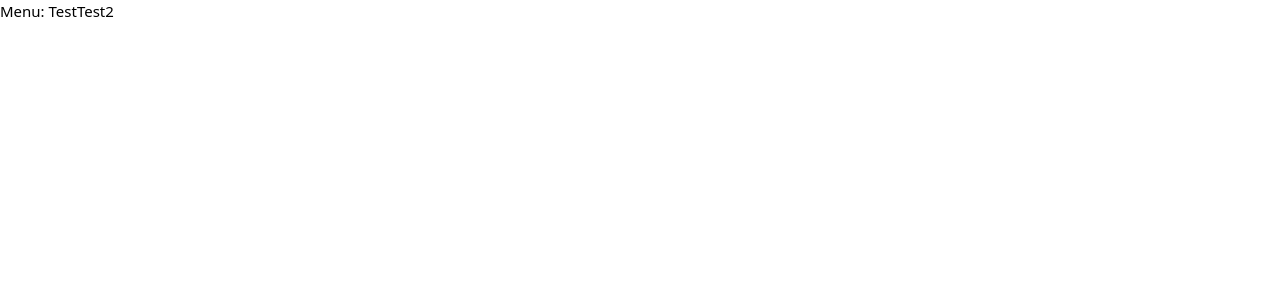
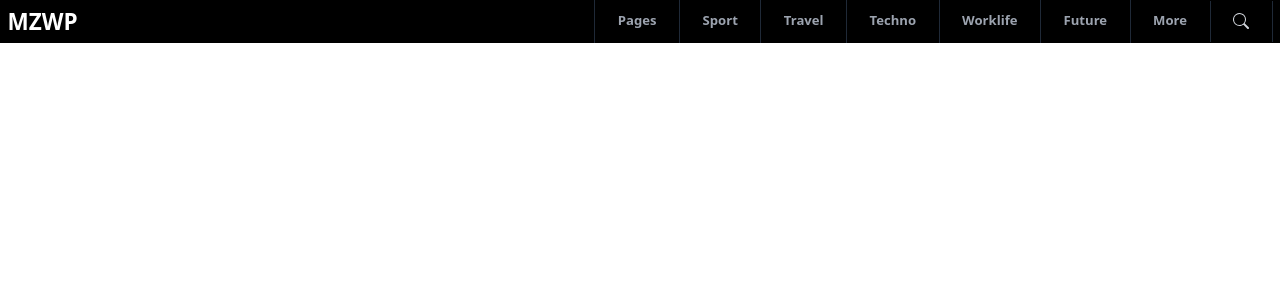
Before and after one commit to nhatphamcdn/magazine-frontend-wp, a Nuxt app: page / in a window 1280 px wide. Shown: the top 300 px of the page. Built offline with nearby package versions, Linux system fonts and the light colour scheme.

Commit message:
feat: add layout sample

```diff
--- a/app.vue
+++ b/app.vue
@@ -1,5 +1,6 @@
 <template>
-  <div>
+  <NuxtLoadingIndicator color="repeating-linear-gradient(to right,var(--c-primary) 0%,var(--c-primary-active) 100%)" />
+  <NuxtLayout>
     <NuxtPage />
-  </div>
+  </NuxtLayout>
 </template>
--- /dev/null
+++ b/layouts/default.vue
@@ -0,0 +1,97 @@
+<script lang="ts" setup>
+
+</script>
+
+<template>
+  <div min-h-screen>
+    <header class="fixed top-0 left-0 right-0 z-50">
+      <nav class="bg-black">
+        <div class="xl:container mx-auto px-3 sm:px-4 xl:px-2">
+          <div class="flex justify-between">
+            <div class="mx-w-10 text-2xl font-bold capitalize text-white flex items-center">
+              <NuxtLink to="/">MZWP</NuxtLink>
+            </div>
+
+            <div class="flex flex-row">
+              <!-- nav menu -->
+              <ul class="navbar hidden lg:flex lg:flex-row text-gray-400 text-sm items-center font-bold">
+                <li class="dropdown relative border-l border-gray-800 hover:bg-gray-900">
+                  <a class="block py-3 px-6 border-b-2 border-transparent" href="#">Pages</a>
+
+                  <!-- <ul class="dropdown-menu font-normal absolute left-0 right-auto top-full z-50 border-b-0 text-left bg-white text-gray-700 border border-gray-100" style="min-width: 12rem;">
+                    <li class="subdropdown relative hover:bg-gray-50">
+                      <a class="block py-2 px-6 border-b border-gray-100" href="#">
+                        Homepage
+                      </a>
+
+                      <ul class="dropdown-menu absolute left-full right-auto transform top-full z-50 border-b-0 text-left -mt-10 ml-0 mr-0 bg-white border border-gray-100" style="min-width: 12rem;">
+                        <li class="relative hover:bg-gray-50"><a class="block py-2 px-6 border-b border-gray-100" href="index.html">Homepage 1</a></li>
+                        <li class="relative hover:bg-gray-50"><a class="block py-2 px-6 border-b border-gray-100" href="index-2.html">Homepage 2</a></li>
+                      </ul>
+                    </li>
+                  </ul> -->
+                </li>
+                <li class="relative border-l border-gray-800 hover:bg-gray-900">
+                  <a class="block py-3 px-6 border-b-2 border-transparent" href="#">Sport</a>
+                </li>
+                <li class="relative border-l border-gray-800 hover:bg-gray-900">
+                  <a class="block py-3 px-6 border-b-2 border-transparent" href="#">Travel</a>
+                </li>
+                <li class="relative border-l border-gray-800 hover:bg-gray-900">
+                  <a class="block py-3 px-6 border-b-2 border-transparent" href="#">Techno</a>
+                </li>
+                <li class="relative border-l border-gray-800 hover:bg-gray-900">
+                  <a class="block py-3 px-6 border-b-2 border-transparent" href="#">Worklife</a>
+                </li>
+                <li class="relative border-l border-gray-800 hover:bg-gray-900">
+                  <a class="block py-3 px-6 border-b-2 border-transparent" href="#">Future</a>
+                </li>
+                <li class="relative border-l border-gray-800 hover:bg-gray-900">
+                  <a class="block py-3 px-6 border-b-2 border-transparent" href="#">More</a>
+                </li>
+              </ul>
+
+              <!-- search form & mobile nav -->
+              <div class="flex flex-row items-center text-gray-300">
+                <div class="search-dropdown relative border-r lg:border-l border-gray-800 hover:bg-gray-900">
+                  <button class="block py-3 px-6 border-b-2 border-transparent">
+                    <svg xmlns="http://www.w3.org/2000/svg" width="16" height="16" fill="currentColor" class="open bi bi-search" viewBox="0 0 16 16">
+                      <path d="M11.742 10.344a6.5 6.5 0 1 0-1.397 1.398h-.001c.03.04.062.078.098.115l3.85 3.85a1 1 0 0 0 1.415-1.414l-3.85-3.85a1.007 1.007 0 0 0-.115-.1zM12 6.5a5.5 5.5 0 1 1-11 0 5.5 5.5 0 0 1 11 0z"></path>
+                    </svg>
+                    <!-- <svg xmlns="http://www.w3.org/2000/svg" width="16" height="16" fill="currentColor" class="close bi bi-x-lg" viewBox="0 0 16 16">
+                      <path fill-rule="evenodd" d="M13.854 2.146a.5.5 0 0 1 0 .708l-11 11a.5.5 0 0 1-.708-.708l11-11a.5.5 0 0 1 .708 0Z"/>
+                      <path fill-rule="evenodd" d="M2.146 2.146a.5.5 0 0 0 0 .708l11 11a.5.5 0 0 0 .708-.708l-11-11a.5.5 0 0 0-.708 0Z"/>
+                    </svg> -->
+                  </button>
+                  <!-- <div class="dropdown-menu absolute left-auto right-0 top-full z-50 text-left bg-white text-gray-700 border border-gray-100 mt-1 p-3" style="min-width: 15rem;">
+                    <div class="flex flex-wrap items-stretch w-full relative">
+                      <input type="text" class="flex-shrink flex-grow flex-shrink max-w-full leading-5 w-px flex-1 relative py-2 px-5 text-gray-800 bg-white border border-gray-300 overflow-x-auto focus:outline-none focus:border-gray-400 focus:ring-0 dark:text-gray-400 dark:bg-gray-700 dark:border-gray-700 dark:focus:border-gray-600" name="text" placeholder="Search..." aria-label="search">
+                      <div class="flex -mr-px">
+                        <button class="flex items-center py-2 px-5 -ml-1 leading-5 text-gray-100 bg-black hover:text-white hover:bg-gray-900 hover:ring-0 focus:outline-none focus:ring-0" type="submit">
+                          <svg xmlns="http://www.w3.org/2000/svg" width="16" height="16" fill="currentColor" class="bi bi-search" viewBox="0 0 16 16">
+                            <path d="M11.742 10.344a6.5 6.5 0 1 0-1.397 1.398h-.001c.03.04.062.078.098.115l3.85 3.85a1 1 0 0 0 1.415-1.414l-3.85-3.85a1.007 1.007 0 0 0-.115-.1zM12 6.5a5.5 5.5 0 1 1-11 0 5.5 5.5 0 0 1 11 0z"></path>
+                          </svg>
+                        </button>
+                      </div>
+                    </div>
+                  </div> -->
+                </div>
+
+                <div class="relative hover:bg-gray-800 block lg:hidden">
+                  <button type="button" class="menu-mobile block py-3 px-6 border-b-2 border-transparent">
+                    <span class="sr-only">Mobile menu</span>
+                    <svg class="inline-block h-6 w-6 mr-2" xmlns="http://www.w3.org/2000/svg" fill="none" viewBox="0 0 24 24" stroke="currentColor" aria-hidden="true">
+                      <path stroke-linecap="round" stroke-linejoin="round" stroke-width="2" d="M4 6h16M4 12h16M4 18h16"></path>
+                    </svg> Menu
+                  </button>
+                </div>
+              </div>
+            </div>
+          </div>
+        </div>
+      </nav>
+    </header><!-- end header -->
+
+    <slot></slot>
+  </div>
+</template>
```
